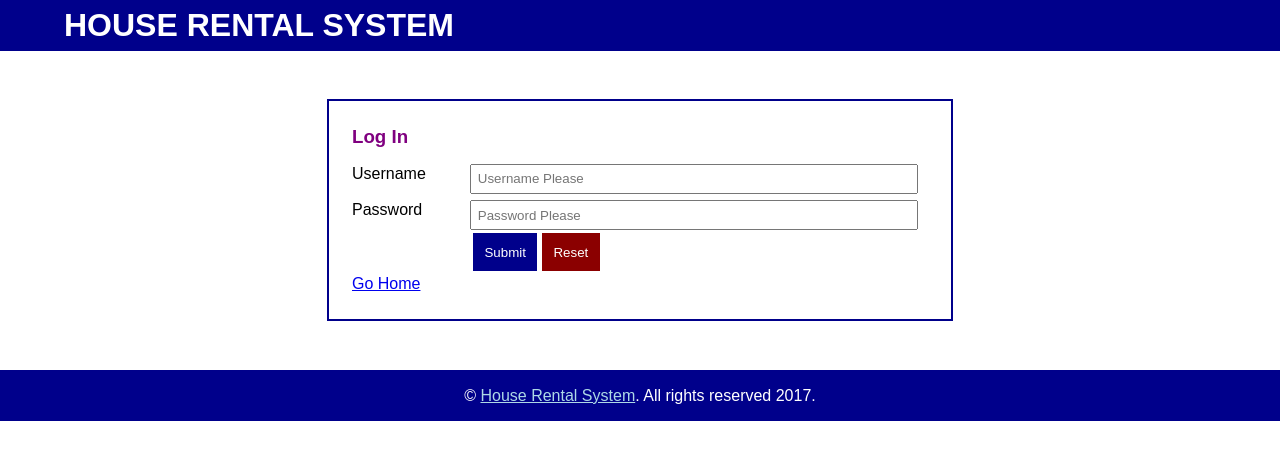
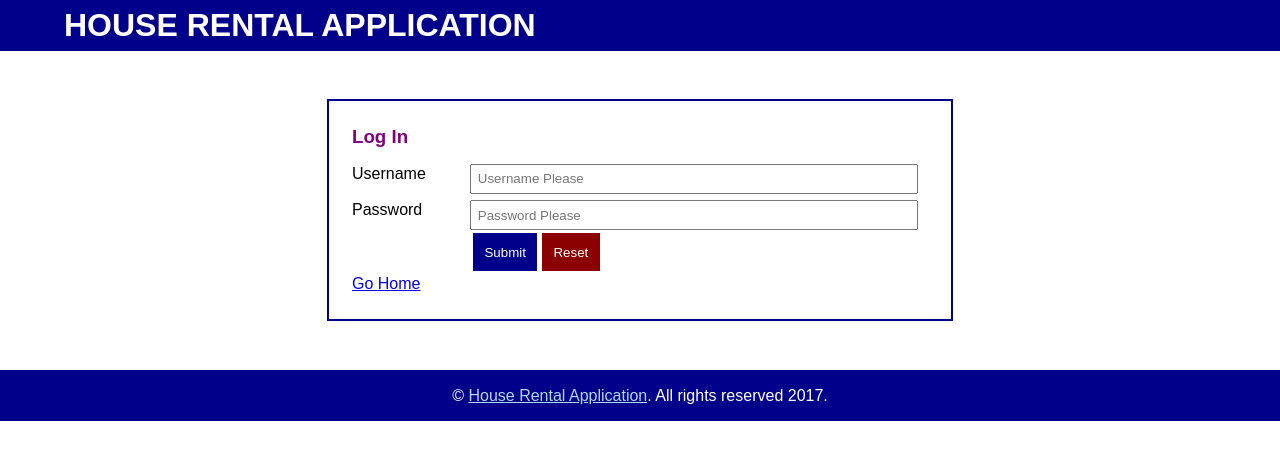
Before and after one commit to Sumbul19/HouseRent, a plain HTML site: page login.html in a window 1280 px wide. Drawn offline with Linux system fonts and the light colour scheme.

Commit message:
MajorProjct

```diff
--- a/login.html
+++ b/login.html
@@ -2,11 +2,11 @@
 <html lang="en-US">
     <head>
         <meta charset="UTF-8" />
-        <meta name="author" content="VIJAY THAPA" />
-        <meta name="description" content="HOUSE RENTAL SYSTEM" />
+        <meta name="author" content="Purnima Sumbul Syeda Major Project" />
+        <meta name="description" content="HOUSE RENTAL APPLICATION" />
         <meta name="keywords" content="Give Your Keywords for SEO" />
 
-        <title>HOUSE RENTAL SYSTEM</title>
+        <title>HOUSE RENTAL APPLICATION</title>
         <!--ADING CSS HERE-->
         <link rel="stylesheet" type="text/css" href="assets/css/style.css" />
     </head>
@@ -15,7 +15,7 @@
         <!--Header Starts HERE-->
         <header class="header">
             <div class="wrapper">
-                <h1>HOUSE RENTAL SYSTEM</h1>
+                <h1>HOUSE RENTAL APPLICATION</h1>
             </div>
 
         </header>
@@ -50,7 +50,7 @@
         <!--Footer Starts HERE-->
         <footer class="footer">
             <div class="wrapper">
-                <p>&copy; <a href="#">House Rental System</a>. All rights reserved 2017.</p>
+                <p>&copy; <a href="#">House Rental Application</a>. All rights reserved 2017.</p>
             </div>
         </footer>
         <!--Footer Ends HERE-->
```
